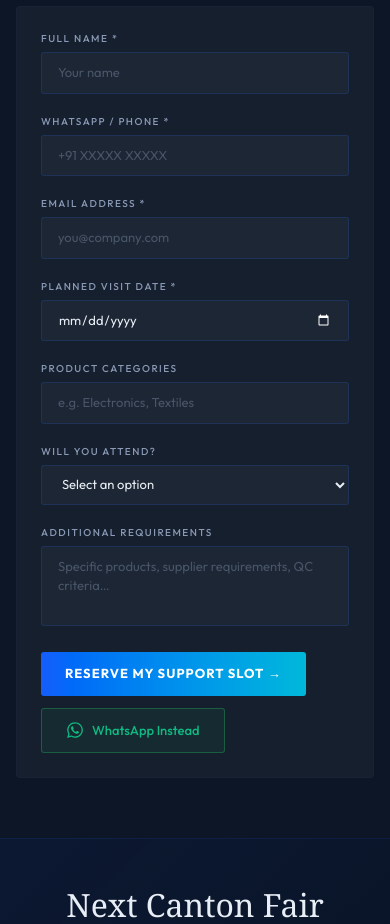
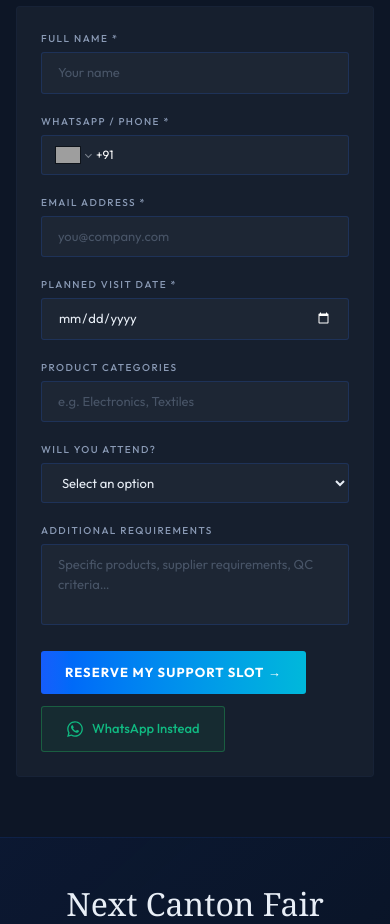
Before and after one commit to ctiddp-it/ctiddp-new-web, a Next.js app: page /canton-fair in a window 390 px wide. Shown: the part 5940-6864 px from the top of the page. Built offline with nearby package versions, Linux system fonts and the light colour scheme; no server answers; grey boxes are pictures that could not be loaded.

Commit message:
feat(forms): added international phone input support to canton fair form

```diff
--- a/src/app/canton-fair/CantonFairClient.jsx
+++ b/src/app/canton-fair/CantonFairClient.jsx
@@ -1,21 +1,26 @@
 'use client'
 
 import { useMemo, useState } from 'react'
-import { useForm } from 'react-hook-form'
+import { useForm, Controller } from 'react-hook-form'
 import { zodResolver } from '@hookform/resolvers/zod'
 import { FaWhatsapp } from 'react-icons/fa6'
+
+import PhoneInput from 'react-phone-number-input'
+import 'react-phone-number-input/style.css'
+
 import { cantonFairSchema } from '@/lib/forms/schemas'
 import { submitForm } from '@/lib/forms/submitForm'
 
 export default function CantonFairClient() {
   const [submitted, setSubmitted] = useState(false)
   const [error, setError] = useState('')
+  const [selectedCountry, setSelectedCountry] = useState('IN')
 
-  const API_BASE = process.env.NEXT_PUBLIC_API_URL;
+  const API_BASE = process.env.NEXT_PUBLIC_API_URL
 
-  const whatsappNumber = "918790013772" // Removed space from phone number
-  const whatsappMessage = "Hello, I’m reaching out from your website. Could you share details about your services and how you can help?"
-
+  const whatsappNumber = '918790013772'
+  const whatsappMessage =
+    'Hello, I’m reaching out from your website. Could you share details about your services and how you can help?'
 
   const defaultValues = useMemo(
     () => ({
@@ -32,6 +37,7 @@ export default function CantonFairClient() {
 
   const {
     register,
+    control,
     handleSubmit,
     reset,
     formState: { errors, isSubmitting },
@@ -57,6 +63,7 @@ export default function CantonFairClient() {
 
     setSubmitted(true)
     reset(defaultValues)
+    setSelectedCountry('IN')
   }
 
   return (
@@ -65,38 +72,52 @@ export default function CantonFairClient() {
       className="px-4 sm:px-[60px] py-[60px] sm:py-[90px] bg-deep scroll-mt-[72px]"
     >
       <div className="max-w-[760px] mx-auto">
+
         {/* Section label */}
         <div className="text-center mb-10">
           <span className="text-[10px] font-semibold tracking-[3px] uppercase text-blue mb-3 block">
             Reserve Your Slot
           </span>
+
           <h2 className="font-heading text-[clamp(30px,4vw,52px)] font-light leading-[1.1] mb-[12px]">
-            Book Canton Fair<br />
-            <em className="italic text-blue-light">Support</em>
+            Book Canton Fair
+            <br />
+            <em className="italic text-blue-light">
+              Support
+            </em>
           </h2>
+
           <p className="text-[14px] text-muted max-w-[420px] mx-auto">
             Submit your details and our Guangzhou team will confirm your dedicated support slot.
           </p>
         </div>
 
         <div className="bg-[var(--overlay-input)] border border-border rounded-[4px] p-6 sm:p-10">
+
           {!submitted ? (
             <>
-              <form onSubmit={handleSubmit(onSubmit)} className="grid grid-cols-1 sm:grid-cols-2 gap-5" noValidate>
+              <form
+                onSubmit={handleSubmit(onSubmit)}
+                className="grid grid-cols-1 sm:grid-cols-2 gap-5"
+                noValidate
+              >
 
                 {/* Name */}
                 <div className="sm:col-span-1">
                   <label className="block text-[10px] text-muted uppercase tracking-[1.5px] mb-1.5 font-medium">
                     Full Name *
                   </label>
+
                   <input
-                    name="name"
                     {...register('name')}
                     placeholder="Your name"
                     className="w-full bg-[rgba(255,255,255,0.03)] border border-[rgba(37,99,235,0.2)] focus:border-[rgba(37,99,235,0.55)] focus:outline-none rounded-[3px] px-4 py-2.5 text-white text-[13px] placeholder:text-muted/40 transition-colors duration-150"
                   />
+
                   {errors?.name ? (
-                    <p className="mt-1 text-[11px] text-red-400">{errors.name.message}</p>
+                    <p className="mt-1 text-[11px] text-red-400">
+                      {errors.name.message}
+                    </p>
                   ) : null}
                 </div>
 
@@ -105,14 +126,33 @@ export default function CantonFairClient() {
                   <label className="block text-[10px] text-muted uppercase tracking-[1.5px] mb-1.5 font-medium">
                     WhatsApp / Phone *
                   </label>
-                  <input
+
+                  <Controller
                     name="contactNumber"
-                    {...register('contactNumber')}
-                    placeholder="+91 XXXXX XXXXX"
-                    className="w-full bg-[rgba(255,255,255,0.03)] border border-[rgba(37,99,235,0.2)] focus:border-[rgba(37,99,235,0.55)] focus:outline-none rounded-[3px] px-4 py-2.5 text-white text-[13px] placeholder:text-muted/40 transition-colors duration-150"
+                    control={control}
+                    render={({ field }) => (
+                      <PhoneInput
+                        international
+                        country={selectedCountry}
+                        defaultCountry="IN"
+                        countryCallingCodeEditable={false}
+                        value={field.value}
+                        onChange={field.onChange}
+                        onCountryChange={(country) => {
+                          if (country) {
+                            setSelectedCountry(country)
+                          }
+                        }}
+                        className="phone-input"
+                        placeholder="Enter phone number"
+                      />
+                    )}
                   />
+
                   {errors?.contactNumber ? (
-                    <p className="mt-1 text-[11px] text-red-400">{errors.contactNumber.message}</p>
+                    <p className="mt-1 text-[11px] text-red-400">
+                      {errors.contactNumber.message}
+                    </p>
                   ) : null}
                 </div>
 
@@ -121,15 +161,18 @@ export default function CantonFairClient() {
                   <label className="block text-[10px] text-muted uppercase tracking-[1.5px] mb-1.5 font-medium">
                     Email Address *
                   </label>
+
                   <input
                     type="email"
-                    name="email"
                     {...register('email')}
                     placeholder="you@company.com"
                     className="w-full bg-[rgba(255,255,255,0.03)] border border-[rgba(37,99,235,0.2)] focus:border-[rgba(37,99,235,0.55)] focus:outline-none rounded-[3px] px-4 py-2.5 text-white text-[13px] placeholder:text-muted/40 transition-colors duration-150"
                   />
+
                   {errors?.email ? (
-                    <p className="mt-1 text-[11px] text-red-400">{errors.email.message}</p>
+                    <p className="mt-1 text-[11px] text-red-400">
+                      {errors.email.message}
+                    </p>
                   ) : null}
                 </div>
 
@@ -138,15 +181,18 @@ export default function CantonFairClient() {
                   <label className="block text-[10px] text-muted uppercase tracking-[1.5px] mb-1.5 font-medium">
                     Planned Visit Date *
                   </label>
+
                   <input
                     type="date"
-                    name="visitDate"
                     {...register('visitDate')}
                     min="2026-04-15"
                     className="w-full bg-[rgba(255,255,255,0.03)] border border-[rgba(37,99,235,0.2)] focus:border-[rgba(37,99,235,0.55)] focus:outline-none rounded-[3px] px-4 py-2.5 text-white text-[13px] placeholder:text-muted/40 transition-colors duration-150 [color-scheme:dark]"
                   />
+
                   {errors?.visitDate ? (
-                    <p className="mt-1 text-[11px] text-red-400">{errors.visitDate.message}</p>
+                    <p className="mt-1 text-[11px] text-red-400">
+                      {errors.visitDate.message}
+                    </p>
                   ) : null}
                 </div>
 
@@ -155,33 +201,47 @@ export default function CantonFairClient() {
                   <label className="block text-[10px] text-muted uppercase tracking-[1.5px] mb-1.5 font-medium">
                     Product Categories
                   </label>
+
                   <input
-                    name="categories"
                     {...register('categories')}
                     placeholder="e.g. Electronics, Textiles"
                     className="w-full bg-[rgba(255,255,255,0.03)] border border-[rgba(37,99,235,0.2)] focus:border-[rgba(37,99,235,0.55)] focus:outline-none rounded-[3px] px-4 py-2.5 text-white text-[13px] placeholder:text-muted/40 transition-colors duration-150"
                   />
+
                   {errors?.categories ? (
-                    <p className="mt-1 text-[11px] text-red-400">{errors.categories.message}</p>
+                    <p className="mt-1 text-[11px] text-red-400">
+                      {errors.categories.message}
+                    </p>
                   ) : null}
                 </div>
 
-                {/* Attending Solo */}
+                {/* Attend */}
                 <div className="sm:col-span-1">
                   <label className="block text-[10px] text-muted uppercase tracking-[1.5px] mb-1.5 font-medium">
                     Will You Attend?
                   </label>
+
                   <select
-                    name="attendSolo"
                     {...register('attendSolo')}
                     className="w-full bg-[rgba(255,255,255,0.03)] border border-[rgba(37,99,235,0.2)] focus:border-[rgba(37,99,235,0.55)] focus:outline-none rounded-[3px] px-4 py-2.5 text-white text-[13px] transition-colors duration-150 [color-scheme:dark]"
                   >
-                    <option value="" className="bg-[#0a0a0a]">Select an option</option>
-                    <option value="attend-with-team" className="bg-[#0a0a0a]">Yes - I'll attend with your team</option>
-                    <option value="team-solo" className="bg-[#0a0a0a]">No - Your team represents me solo</option>
+                    <option value="" className="bg-[#0a0a0a]">
+                      Select an option
+                    </option>
+
+                    <option value="attend-with-team" className="bg-[#0a0a0a]">
+                      Yes - I'll attend with your team
+                    </option>
+
+                    <option value="team-solo" className="bg-[#0a0a0a]">
+                      No - Your team represents me solo
+                    </option>
                   </select>
+
                   {errors?.attendSolo ? (
-                    <p className="mt-1 text-[11px] text-red-400">{errors.attendSolo.message}</p>
+                    <p className="mt-1 text-[11px] text-red-400">
+                      {errors.attendSolo.message}
+                    </p>
                   ) : null}
                 </div>
 
@@ -190,15 +250,18 @@ export default function CantonFairClient() {
                   <label className="block text-[10px] text-muted uppercase tracking-[1.5px] mb-1.5 font-medium">
                     Additional Requirements
                   </label>
+
                   <textarea
-                    name="message"
                     {...register('message')}
                     rows={3}
                     placeholder="Specific products, supplier requirements, QC criteria…"
                     className="w-full bg-[rgba(255,255,255,0.03)] border border-[rgba(37,99,235,0.2)] focus:border-[rgba(37,99,235,0.55)] focus:outline-none rounded-[3px] px-4 py-2.5 text-white text-[13px] placeholder:text-muted/40 transition-colors duration-150 resize-none"
                   />
+
                   {errors?.message ? (
-                    <p className="mt-1 text-[11px] text-red-400">{errors.message.message}</p>
+                    <p className="mt-1 text-[11px] text-red-400">
+                      {errors.message.message}
+                    </p>
                   ) : null}
                 </div>
 
@@ -209,32 +272,40 @@ export default function CantonFairClient() {
                   </p>
                 )}
 
-                {/* Submit row */}
+                {/* Submit */}
                 <div className="sm:col-span-2 flex gap-3 flex-wrap items-center">
+
                   <button
                     type="submit"
                     disabled={isSubmitting}
                     className="inline-flex items-center gap-2 bg-linear-to-r from-blue-600 to-cyan-500 text-[#FFFFFF] px-6 sm:px-8 py-3 rounded-[3px] font-bold text-[13px] tracking-[1px] uppercase transition-all hover:scale-[1.02]"
                   >
-                    {isSubmitting ? 'Submitting…' : 'Reserve My Support Slot →'}
+                    {isSubmitting
+                      ? 'Submitting…'
+                      : 'Reserve My Support Slot →'}
                   </button>
+
                   <a
                     href={`https://wa.me/${whatsappNumber}?text=${encodeURIComponent(whatsappMessage)}`}
                     target="_blank"
                     rel="noopener noreferrer"
                     className="inline-flex items-center gap-2 bg-[rgba(37,211,102,0.07)] border border-[rgba(37,211,102,0.3)] text-green px-6 py-3 rounded-[3px] text-[13px] font-medium no-underline transition-all duration-200"
                   >
-                    <FaWhatsapp size={18} /> WhatsApp Instead
+                    <FaWhatsapp size={18} />
+                    WhatsApp Instead
                   </a>
+
                 </div>
               </form>
             </>
           ) : (
             <div className="text-center py-10">
               <div className="text-4xl mb-5">✅</div>
+
               <h3 className="font-heading text-[32px] text-blue-light mb-3">
                 Request Received
               </h3>
+
               <p className="text-[14px] text-muted max-w-[340px] mx-auto leading-[1.7]">
                 Our Canton Fair support team will contact you within 24 hours to confirm your slot.
               </p>
```
